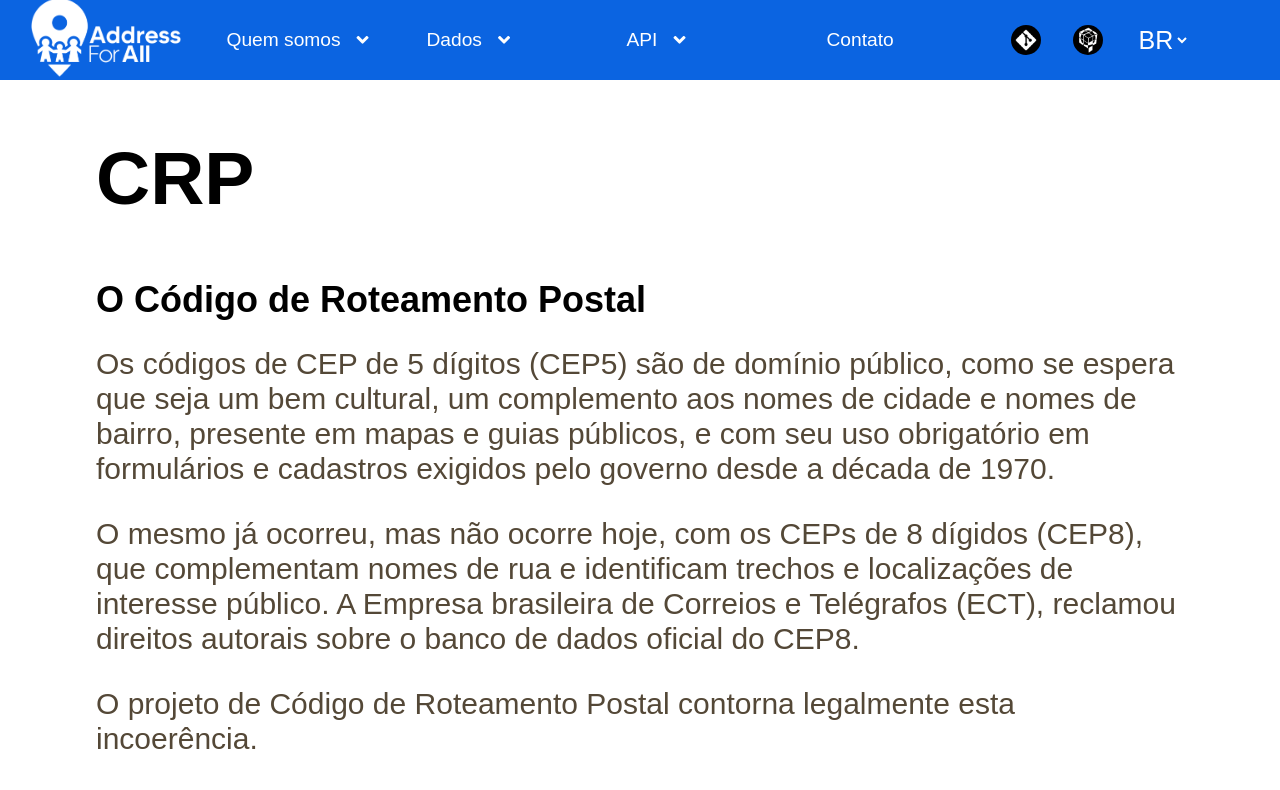
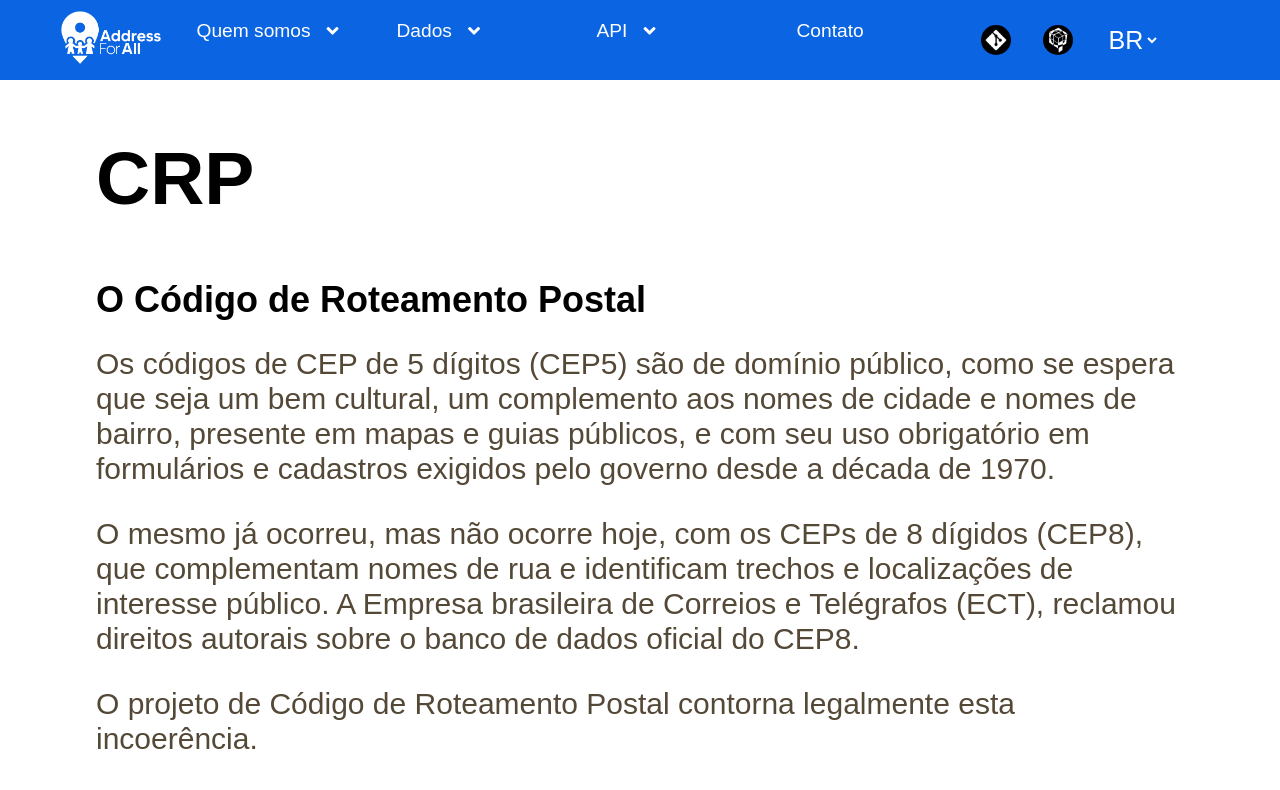
Before and after one commit to Caiotc/ReactWebsiteAdressForAll, a React (Create React App) app: page /crp in a window 1280 px wide. Shown: the top 790 px of the page. Built offline with nearby package versions, Linux system fonts and the light colour scheme.

Commit message:
colorfix

```diff
--- a/src/components/Navbar/index.js
+++ b/src/components/Navbar/index.js
@@ -15,7 +15,8 @@
     BuguerMenu,
     NavbarMenuIcon,
     NavbarMenu,
-    NavbarItem
+    NavbarItem,
+    NavbarImgHolder
 } from './style'
 import DropDownWhoWeAre from '../Dropdown/DropDownWhoWeAre';
 import DropDownData from '../Dropdown/DropDownData';
@@ -121,11 +122,11 @@
             <NavbarMenu className={click?
             'active':
             ''}>
-              <NavbarItem>
+              <NavbarImgHolder>
                 <a href ='/'>
                 <NavbarLogo  src={logo} alt={'Address for all'}/>
                 </a>
-              </NavbarItem>
+              </NavbarImgHolder>
               <NavbarItem
               onMouseEnter={onMouseEnter}
               onMouseLeave={onMouseLeave}>
--- a/src/components/Navbar/style.js
+++ b/src/components/Navbar/style.js
@@ -5,7 +5,7 @@
 `;
 
 export const NavbarLogo = styled.img`
-    width: 150px;
+    width: 100px;
     margin: 20px;
     color: #fff;
     justify-self: start;
@@ -13,6 +13,9 @@
     text-decoration: none;
     font-size: 2rem;
 `;
+export const NavbarImgHolder = styled.div`
+
+`
 
 export const NavbarContent = styled.div`
 
@@ -100,7 +103,7 @@
 
 
     &.active {
-        background: #242222;
+        background: #0B64E1;
         left: 0;
         opacity: 1;
         transition: all 0.5s ease;
```
